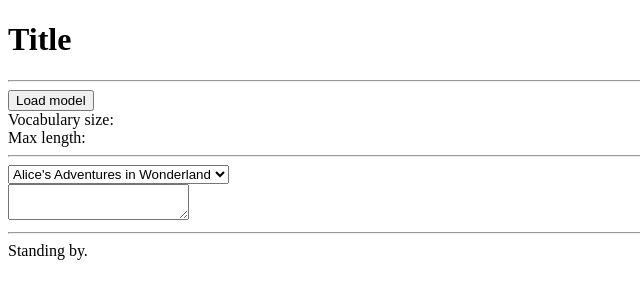
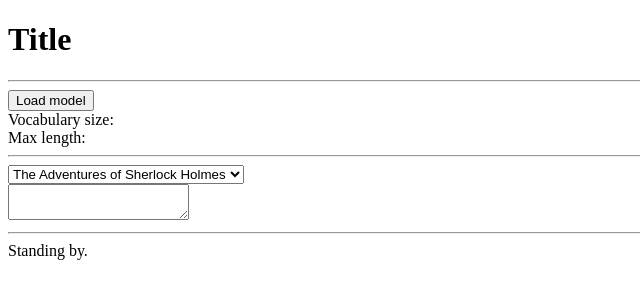
Before and after one commit to JoshFeldman777/JoshFeldman777.github.io, a plain HTML site: page hw4/index.html in a window 1280 px wide. Shown: the full height of the page, 0-640 px from the left. Drawn offline with Linux system fonts and the light colour scheme.

Commit message:
colab -> github

```diff
--- a/hw4/index.html
+++ b/hw4/index.html
@@ -29,9 +29,9 @@
   <hr>
   <div>
     <select id="example-select" class="form-control">
-      <option value="example1">Alice's Adventures in Wonderland</option>
+      <option value="example1">The Adventures of Sherlock Holmes</option>
       <option value="example2">Dracula</option>
-      <option value="example3">The Iliad</option>
+      <option value="example3">Pride and Prejudice</option>
     </select>
   </div>
   <div>
```
Also changed, not shown: 1 other file.
